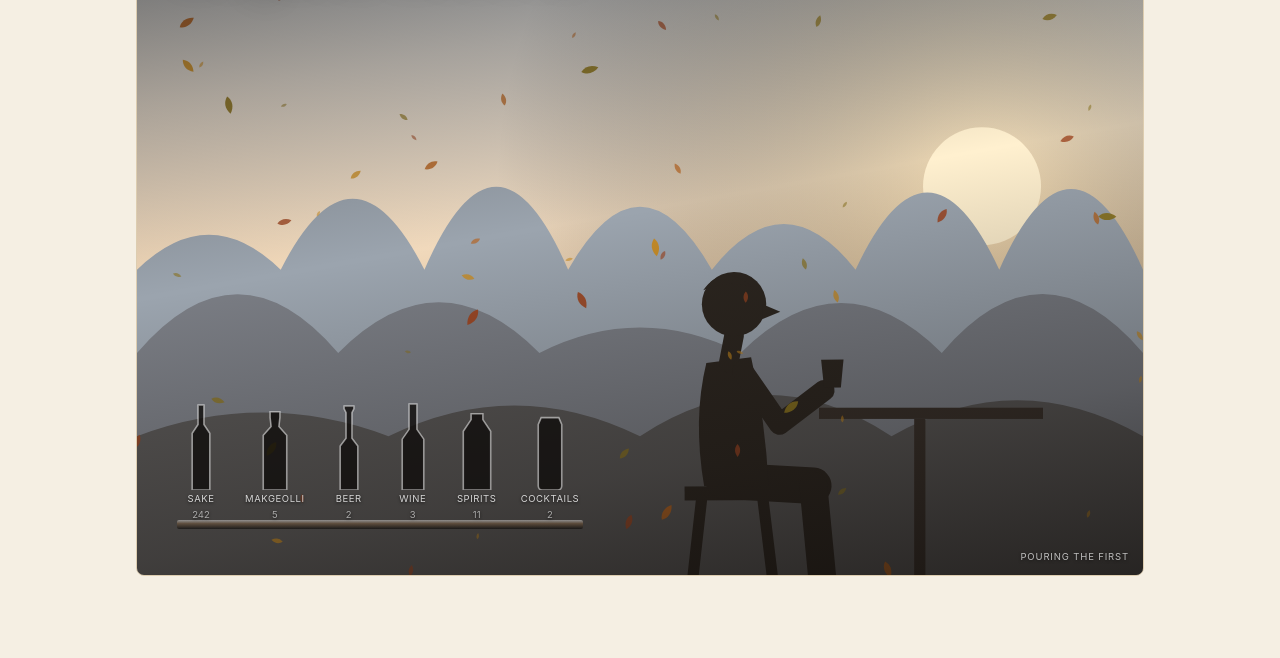
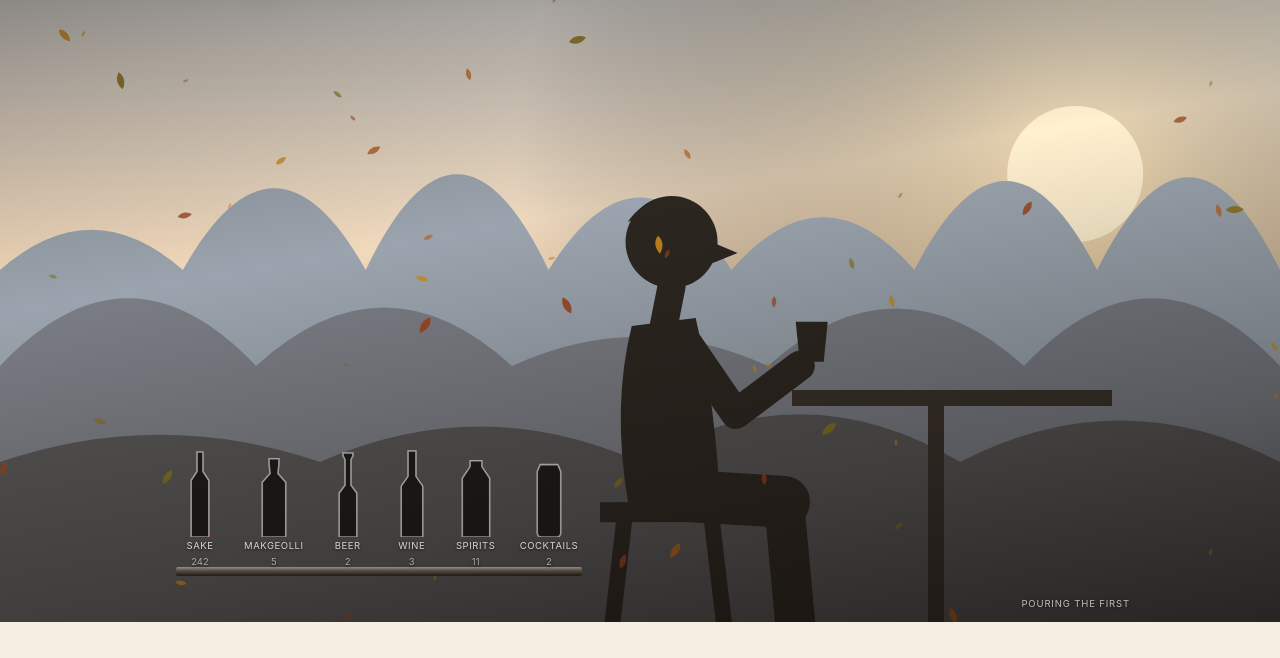
Before and after one commit to Justin9598/Alcohol-Tasting-List, a plain HTML site: page index.html in a window 1280 px wide. Shown: the part 178-836 px from the top of the page. After the commit the page ends 800 px from the top, so only its background shows below. Drawn offline with nearby package versions, Linux system fonts and the light colour scheme; animation ran at ten frames a second.

Commit message:
Full-bleed welcome scene, slower sips
Co-Authored-By: Claude Sonnet 5.5 <noreply@anthropic.com>

```diff
--- a/css/app.css
+++ b/css/app.css
@@ -204,18 +204,45 @@ h2.sec{font-family:var(--serif);font-size:19px;margin:26px 0 9px;font-weight:600
    below it stays on ordinary paper, because a moving backdrop under a data table is
    unreadable. */
 .hero{
-  position:relative;border-radius:var(--r-md);overflow:hidden;
-  border:1px solid var(--line);background:var(--paper-2);
-  height:calc(100vh - 104px);min-height:430px;max-height:780px;margin:0 0 18px;
+  position:relative;margin:0;
+  height:calc(100vh - 58px);height:calc(100dvh - 58px);min-height:430px;
 }
-.hero-canvas{position:absolute;inset:0;width:100%;height:100%;display:block}
+/* The scene is the page's background: fixed to the viewport, behind .wrap, and painted
+   only on the welcome screen. There is no frame left to draw, because the border, the
+   radius, the height cap and the content column all stayed with the content.
+   100dvh with a 100vh fallback, or the scene jumps when a phone's toolbar hides. */
+.scene-bg{display:none}
+body.scene-on .scene-bg{
+  display:block;position:fixed;top:0;left:0;width:100%;height:100vh;height:100dvh;z-index:0;
+}
+.wrap{position:relative;z-index:1}
+.wrap.at-welcome{padding-bottom:0}
+/* Over the scene the bar cannot use --ink and --card: a bright summer sunrise would
+   swallow both. Same treatment as the title, white on a dark translucent pill. */
+.wrap.at-welcome .burger span{background:#fff;box-shadow:0 1px 3px rgba(0,0,0,.55)}
+.wrap.at-welcome .burger:hover,.wrap.at-welcome .burger[aria-expanded="true"]{
+  background:rgba(12,9,7,.55);border-color:rgba(255,255,255,.35)}
+.wrap.at-welcome .theme-btn{
+  background:rgba(12,9,7,.55);color:#fff;border-color:rgba(255,255,255,.4);
+  text-shadow:0 1px 2px rgba(0,0,0,.5);
+}
+.wrap.at-welcome .theme-btn:hover{border-color:#fff}
+/* The data sits on an opaque full-width sheet that scrolls up over the fixed scene:
+   the scene is the place, the sheet is the answer. The shadow and clip-path pair is the
+   usual way to break a block out of a centred column without touching the column. */
+.sheet{
+  display:none;background:var(--paper);padding:18px 0 64px;
+  box-shadow:0 0 0 100vmax var(--paper);clip-path:inset(0 -100vmax);
+}
+.sheet:has(.subs:not(:empty)),.sheet:has(#welcome-info:not([hidden])){display:block}
 /* A scrim under the title, and it is not decoration. The title is white so it can sit
    over the figure and the hills, but in LIGHT mode the sky is a bright sunrise and
    white on it measured unreadable. The scrim makes the contrast a property of the
    overlay rather than of whatever the scene happens to be drawing, so it cannot
    regress when the season or the theme moves the palette. */
-.hero::before{
-  content:"";position:absolute;inset:0;z-index:1;pointer-events:none;
+.hero::before{content:none}
+body.scene-on::after{
+  content:"";position:fixed;inset:0;z-index:0;pointer-events:none;
   background:linear-gradient(170deg,rgba(12,9,7,.62) 0%,rgba(12,9,7,.26) 26%,
                              rgba(12,9,7,0) 48%,rgba(12,9,7,.30) 78%,rgba(12,9,7,.64) 100%);
 }
@@ -227,8 +254,9 @@ h2.sec{font-family:var(--serif);font-size:19px;margin:26px 0 9px;font-weight:600
 }
 /* Sits exactly over the figure and is invisible, but it is a real button: once he is
    out this is the only way on, and it has to answer the keyboard too. */
+.scene-wake.away{visibility:hidden}
 .scene-wake{
-  position:absolute;z-index:3;padding:0;border:0;background:transparent;
+  position:fixed;z-index:3;padding:0;border:0;background:transparent;
   color:transparent;font-size:0;cursor:pointer;border-radius:var(--r-md);
 }
 .scene-wake[hidden]{display:none}
@@ -286,7 +314,7 @@ h2.sec{font-family:var(--serif);font-size:19px;margin:26px 0 9px;font-weight:600
 #welcome-info[hidden]{display:none}
 
 @media (max-width:720px){
-  .hero{height:calc(100vh - 92px);min-height:400px}
+  .hero{height:calc(100vh - 58px);height:calc(100dvh - 58px);min-height:400px}
   .hero-title{font-size:clamp(28px,8.4vw,40px)}
   /* The shelf gets the full width on a phone and scrolls if six bottles will not fit,
      which is better than shrinking them to the point where the shapes stop reading. */
--- a/index.html
+++ b/index.html
@@ -13,9 +13,13 @@
 <title>Liquid Assets</title>
 <link rel="stylesheet" href="https://unpkg.com/leaflet@1.9.4/dist/leaflet.css">
 <script src="https://unpkg.com/leaflet@1.9.4/dist/leaflet.js"></script>
-<link rel="stylesheet" href="css/app.css?v=86405946">
+<link rel="stylesheet" href="css/app.css?v=0f962147">
 </head>
 <body>
+<!-- The scene is the page's background, fixed to the viewport and behind everything.
+     Decorative, so it is hidden from screen readers; the stage caption is the readable
+     part, and the shelf and the wake button are real controls sitting over it. -->
+<canvas class="scene-bg" id="scene" aria-hidden="true"></canvas>
 <div class="wrap">
   <header class="mast">
     <!-- The menu lives top left and the tabs live inside it. It sits faint until
@@ -35,10 +39,6 @@
 
   <section class="screen" id="s-welcome">
     <div class="hero">
-      <!-- Decorative: the scene carries no information, so it is hidden from screen
-           readers rather than described. The stage caption is the readable part, and
-           the shelf and the wake button are real controls sitting over it. -->
-      <canvas class="hero-canvas" id="scene" aria-hidden="true"></canvas>
       <h1 class="hero-title">Liquid Assets</h1>
       <!-- Invisible, but a real button: once he is out this is the only way on, and a
            canvas hit test would answer a mouse and nothing else. -->
@@ -46,8 +46,10 @@
       <div class="shelf" id="shelf"></div>
       <p class="hero-cap" id="scene-cap" aria-live="off"></p>
     </div>
-    <div class="subs" id="subs"></div>
-    <div id="welcome-info" hidden></div>
+    <div class="sheet">
+      <div class="subs" id="subs"></div>
+      <div id="welcome-info" hidden></div>
+    </div>
   </section>
 
   <section class="screen" id="s-list">
@@ -88,9 +90,9 @@
 <script src="js/screens/collection.js?v=012e21e0"></script>
 <script src="js/theme.js?v=646444ce"></script>
 <script src="js/flavour.js?v=ce9807e7"></script>
-<script src="js/nav.js?v=82ef4950"></script>
+<script src="js/nav.js?v=2e8f124f"></script>
 <script src="js/screens/welcome.js?v=ef661f75"></script>
-<script src="js/screens/welcome-scene.js?v=e0b39f91"></script>
+<script src="js/screens/welcome-scene.js?v=ee12eb80"></script>
 <script src="js/screens/welcome-shelf.js?v=06f57061"></script>
 <script src="js/shared/bottle-detail.js?v=ad5e196a"></script>
 <script src="js/screens/map.js?v=6a05987e"></script>
--- a/js/nav.js
+++ b/js/nav.js
@@ -71,6 +71,10 @@ function setScreenMode(mode){
   /* The wordmark in the bar is for every screen EXCEPT welcome, where the hero already
      carries the title in full and a second copy would just be clutter. */
   document.querySelector(".wrap").classList.toggle("at-welcome", mode === "welcome");
+  /* The backdrop is painted only on the welcome screen. Everywhere else the canvas
+     is display:none and the ordinary paper background takes over, so no other
+     screen pays for it and none of them has to fight it for contrast. */
+  document.body.classList.toggle("scene-on", mode === "welcome");
   buildNav();
   if(mode === "welcome") buildWelcome();
   else if(mode === "rec") buildRec();
--- a/js/screens/welcome-scene.js
+++ b/js/screens/welcome-scene.js
@@ -25,13 +25,18 @@
 */
 
 const SC_STAGES = [
-  {cap: "Pouring the first",   lean: 0.00, droop: 0.00, sway: 0.005, sip: 5600, bottles: 0},
-  {cap: "Settling in",         lean: 0.03, droop: 0.04, sway: 0.012, sip: 4800, bottles: 1},
-  {cap: "Warming up",          lean: 0.07, droop: 0.09, sway: 0.021, sip: 4000, bottles: 2},
-  {cap: "Merry",               lean: 0.13, droop: 0.18, sway: 0.036, sip: 3400, bottles: 3},
-  {cap: "Unsteady",            lean: 0.26, droop: 0.38, sway: 0.058, sip: 4200, bottles: 5},
-  {cap: "Out",                 lean: 0.95, droop: 0.72, sway: 0.010, sip: 0,    bottles: 7}
+  {cap: "Pouring the first",   lean: 0.00, droop: 0.00, sway: 0.005, sip: 30000, bottles: 0},
+  {cap: "Settling in",         lean: 0.03, droop: 0.04, sway: 0.012, sip: 26000, bottles: 1},
+  {cap: "Warming up",          lean: 0.07, droop: 0.09, sway: 0.021, sip: 22000, bottles: 2},
+  {cap: "Merry",               lean: 0.13, droop: 0.18, sway: 0.036, sip: 18000, bottles: 3},
+  {cap: "Unsteady",            lean: 0.26, droop: 0.38, sway: 0.058, sip: 34000, bottles: 5},
+  {cap: "Out",                 lean: 0.95, droop: 0.72, sway: 0.010, sip: 0,     bottles: 7}
 ];
+/* How long ONE raise and lower takes, independent of how often it happens.
+   This used to be 24% of the interval, which was an 816ms flick at the old 3.4s pace
+   and would have become a 7.2 SECOND slow-motion raise at the new 30s one. The gesture
+   and the frequency are two different facts and are now two different numbers. */
+const SIP_GESTURE_MS = 2200;
 /* Ten minutes end to end, so the last stage is reached at about eight and a third and
    he is out for the rest of it. Changing SC_TOTAL_MS is the only knob. */
 const SC_TOTAL_MS = 10 * 60 * 1000;
@@ -81,8 +86,13 @@ function scShade(hex, amt){
 }
 
 function scResize(){
-  const dpr = Math.min(2, window.devicePixelRatio || 1);
   const r = scCanvas.getBoundingClientRect();
+  /* The canvas is the whole viewport now, not a 1040px box, so a flat DPR of 2 on a
+     1920x1080 screen means an 8.3 million pixel backing store repainted every frame,
+     mostly as large gradient fills. Capping by AREA keeps a phone and a laptop crisp
+     and stops a big monitor paying for detail nobody can see. */
+  const cssPx = Math.max(1, r.width * r.height);
+  const dpr = Math.min(window.devicePixelRatio || 1, cssPx > 2.2e6 ? 1.5 : 2);
   scW = Math.max(320, Math.round(r.width));
   scH = Math.max(220, Math.round(r.height));
   scCanvas.width = Math.round(scW * dpr);
@@ -167,19 +177,24 @@ function scFigure(ctx, pal, st, next, mix, t, out){
   const sipMs = st.sip + (next.sip - st.sip) * mix;
   const nb = Math.round(st.bottles + (next.bottles - st.bottles) * mix);
 
-  /* Capped on WIDTH as well as height. Height alone let a tall narrow phone scale the
-     figure to 3x, which ran the table straight off the right edge: the group spans
-     about 190 units, so the width cap is what keeps all of it in frame. The figure also
-     moves left on a narrow screen, where 0.60 of the width leaves no room for the
-     table beside it. */
-  const scale = Math.max(0.9, Math.min(2.8, scH / 190, scW / 320));
-  const gx = scW * (scW < 560 ? 0.44 : 0.60), gy = scH * 0.88;
+  /* Full viewport now, so there is room for a much larger figure. Capped on width as
+     well as height because the group spans about 160 units to the right of the hip, and
+     height alone let a tall narrow phone run the table off the edge.
+
+     gx is then pulled back far enough that the table always fits: taking 0.66 of the
+     width looks right on a wide monitor but overflows at 1280, where 0.66 plus a full
+     size table lands past the right edge. The min() is what makes one rule cover both. */
+  const scale = Math.max(0.9, Math.min(4.0, scH / 170, scW / 260));
+  const gx = Math.min(scW * 0.66, scW - 150 * scale), gy = scH * 0.86;
   // Once he is out the sway becomes a slow breath rather than a wobble.
-  const wob = out ? Math.sin(t / 2600) * 0.008
-                  : Math.sin(t / 900) * sway + Math.sin(t / 430) * sway * 0.45;
+  /* Periods of about 8.8s and 4.1s. They were 5.6s and 2.7s, which read as a fidget
+     rather than a sway and looked wrong beside a sip every half minute. */
+  const wob = out ? Math.sin(t / 4200) * 0.008
+                  : Math.sin(t / 1400) * sway + Math.sin(t / 650) * sway * 0.45;
 
-  const ph = sipMs > 0 ? (t % sipMs) / sipMs : 1;
-  const sip = (!out && droop < 0.72 && ph < 0.24) ? Math.sin(ph / 0.24 * Math.PI) : 0;
+  const ph = sipMs > 0 ? (t % sipMs) : Infinity;
+  const sip = (!out && droop < 0.72 && ph < SIP_GESTURE_MS)
+    ? Math.sin(ph / SIP_GESTURE_MS * Math.PI) : 0;
 
   // Where the figure is on screen, so the wake button can sit over him.
   scFigBox = {x: gx - 30 * scale, y: gy - 80 * scale, w: 70 * scale, h: 86 * scale};
@@ -334,6 +349,10 @@ function scDraw(t){
 
 /* He is down. Stop the clock, park the wake button over him and leave it there. The
    button is real, so Enter and a screen reader reach it exactly as a click does. */
+/* The canvas is fixed to the viewport, so the figure's coordinates ARE viewport
+   coordinates and the button is fixed too. It is hidden once the page is scrolled past
+   the scene, because an invisible button left floating over the data would swallow
+   clicks meant for a bottle row. */
 function scSleep(){
   scAsleep = true;
   const btn = document.querySelector("#scene-wake");
@@ -343,6 +362,13 @@ function scSleep(){
   btn.style.top = Math.round(scFigBox.y) + "px";
   btn.style.width = Math.round(scFigBox.w) + "px";
   btn.style.height = Math.round(scFigBox.h) + "px";
+  scOnScroll();
+}
+
+function scOnScroll(){
+  const btn = document.querySelector("#scene-wake");
+  if(!btn || btn.hidden) return;
+  btn.classList.toggle("away", window.scrollY > window.innerHeight * 0.55);
 }
 
 function scWake(){
@@ -358,6 +384,7 @@ function scWake(){
 function scStop(){
   if(scRAF){ cancelAnimationFrame(scRAF); scRAF = null; }
   window.removeEventListener("resize", scOnResize);
+  window.removeEventListener("scroll", scOnScroll);
   document.removeEventListener("visibilitychange", scOnVis);
 }
 
@@ -414,6 +441,7 @@ function buildScene(){
   }
   scStart = performance.now();
   window.addEventListener("resize", scOnResize);
+  window.addEventListener("scroll", scOnScroll, {passive: true});
   document.addEventListener("visibilitychange", scOnVis);
   scLoop();
 }
```
